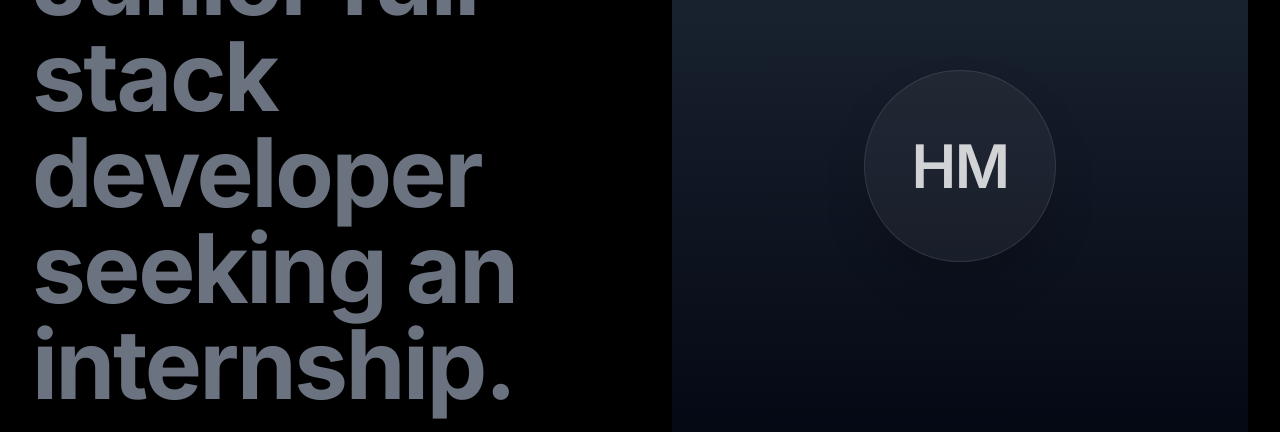
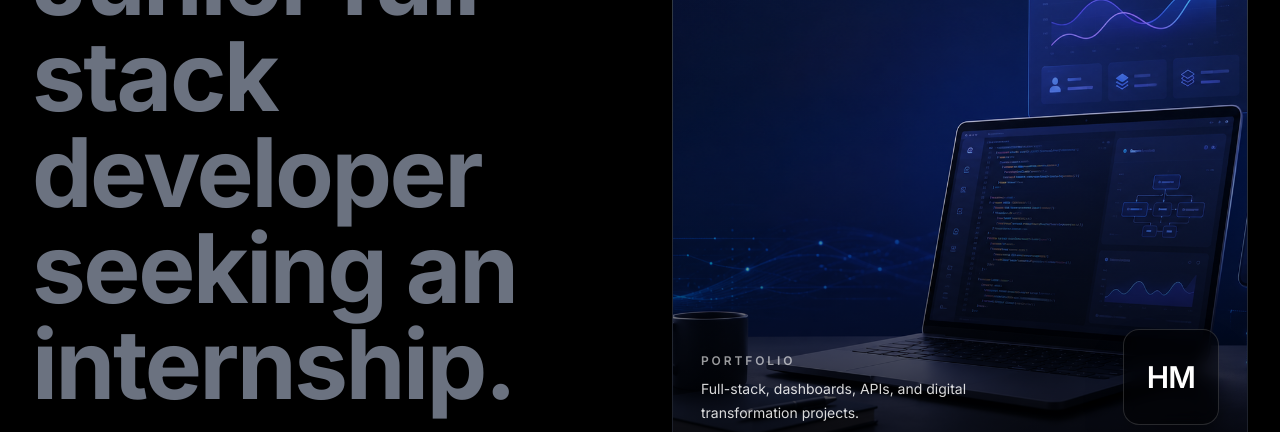
Before and after one commit to HichamxMahboub/hicham-mahboub-portfolio, a Next.js app: page / in a window 1280 px wide. Shown: the part 520-952 px from the top of the page. Built offline with nearby package versions, Linux system fonts and the light colour scheme; no server answers; the database is empty.

Commit message:
Fix portfolio image rendering and final URL docs

```diff
--- a/app/about/page.tsx
+++ b/app/about/page.tsx
@@ -1,3 +1,4 @@
+import Image from "next/image";
 import SectionTitle from "@/components/SectionTitle";
 import Timeline from "@/components/Timeline";
 import { Badge } from "@/components/ui/badge";
@@ -51,10 +52,15 @@ export default function AboutPage() {
             <section className="px-4 pb-24 sm:px-6 lg:px-8">
                 <div className="mx-auto grid max-w-7xl gap-10 lg:grid-cols-[0.92fr,1.08fr] lg:items-start">
                     <Card className="overflow-hidden border-gray-200 bg-white p-4 shadow-sm dark:border-gray-800 dark:bg-gray-900">
-                        <div className="flex aspect-square items-center justify-center rounded-[1.5rem] bg-gradient-to-br from-black via-gray-900 to-accent-600 text-white">
-                            <span className="text-7xl font-semibold tracking-[-0.06em] text-white/25">
-                                HM
-                            </span>
+                        <div className="relative aspect-square overflow-hidden rounded-[1.5rem] bg-gradient-to-br from-black via-gray-900 to-accent-600 text-white">
+                            <Image
+                                src="/images/My-pdp.png"
+                                alt="Hicham Mahboub profile photo"
+                                fill
+                                priority
+                                sizes="(max-width: 1024px) 100vw, 42vw"
+                                className="object-cover"
+                            />
                         </div>
                     </Card>
 
--- a/app/page.tsx
+++ b/app/page.tsx
@@ -1,3 +1,4 @@
+import Image from "next/image";
 import { Button } from "@/components/ui/button";
 import ProjectCard from "@/components/ProjectCard";
 import { siteConfig } from "@/config/siteConfig";
@@ -56,9 +57,26 @@ export default async function HomePage() {
             </div>
 
             <div className="relative">
-              <div className="aspect-square overflow-hidden rounded-2xl bg-gradient-to-b from-gray-800 to-gray-950">
-                <div className="flex h-full items-center justify-center">
-                  <div className="flex h-48 w-48 items-center justify-center rounded-full border border-white/10 bg-white/5 text-6xl font-semibold tracking-tight text-white/80 shadow-2xl">
+              <div className="relative aspect-[4/3] overflow-hidden rounded-2xl border border-white/10 bg-gradient-to-b from-gray-800 to-gray-950 shadow-2xl sm:aspect-square">
+                <Image
+                  src="/images/Hero.png"
+                  alt="Digital dashboard visual for Hicham Mahboub portfolio"
+                  fill
+                  priority
+                  sizes="(max-width: 1024px) 100vw, 50vw"
+                  className="object-cover"
+                />
+                <div className="absolute inset-0 bg-gradient-to-t from-black/80 via-black/20 to-transparent" />
+                <div className="absolute inset-x-0 bottom-0 flex items-end justify-between gap-4 p-5 sm:p-7">
+                  <div>
+                    <p className="text-xs font-semibold uppercase tracking-[0.24em] text-white/60">
+                      Portfolio
+                    </p>
+                    <p className="mt-2 max-w-xs text-sm leading-6 text-white/85">
+                      Full-stack, dashboards, APIs, and digital transformation projects.
+                    </p>
+                  </div>
+                  <div className="flex h-20 w-20 shrink-0 items-center justify-center rounded-2xl border border-white/15 bg-black/45 text-2xl font-semibold tracking-tight text-white shadow-2xl backdrop-blur sm:h-24 sm:w-24 sm:text-3xl">
                     HM
                   </div>
                 </div>
```
Also changed, not shown: public/images/Hero.png (added), public/images/My-pdp.png (added).
